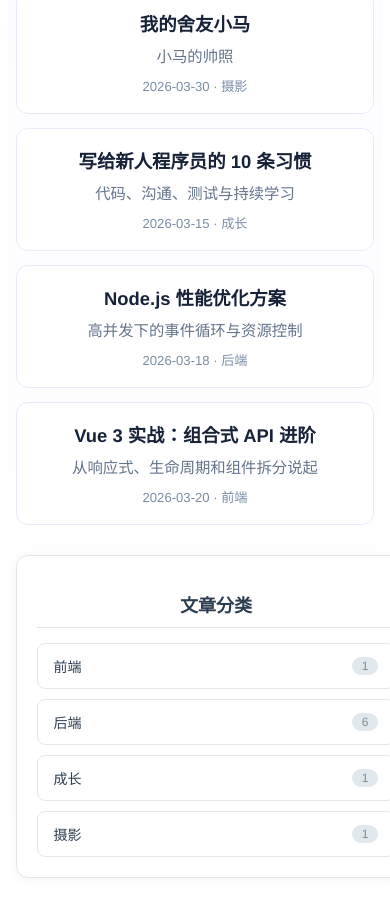
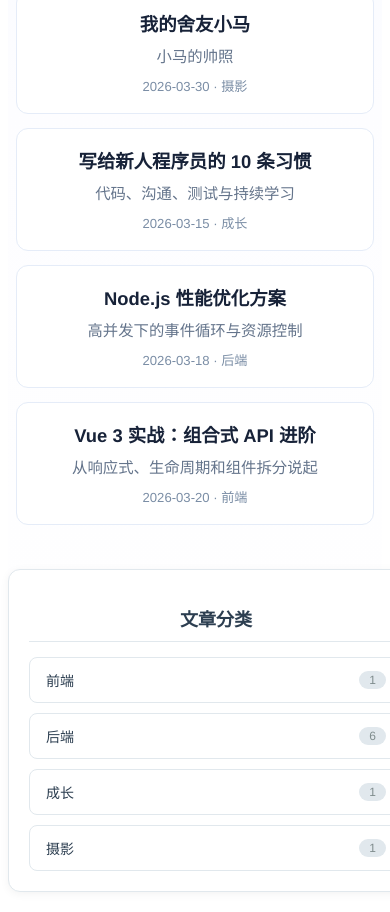
Before and after one commit to xiaosun734/personal-blog, a Vue app: page /#/text-homepage in a window 390 px wide. Shown: the part 1087-1999 px from the top of the page. Built offline with nearby package versions, Linux system fonts and the light colour scheme; the HTML template or start-up script is replaced by a standard one.

Commit message:
更新了页面布局，以及固定分类组件

```diff
--- a/src/components/classification-component.vue
+++ b/src/components/classification-component.vue
@@ -63,9 +63,10 @@ export default {
   box-shadow: 0 2px 10px rgba(0, 0, 0, 0.05);
   border: 1px solid #e1e8ed;
   width: 200px;
-  position: sticky;
+  position: fixed;
+  right: 50px;
   top: 160px;
-  align-self: flex-start;
+  z-index: 10;
 }
 
 .classification-title {
--- a/src/views/classification-page.vue
+++ b/src/views/classification-page.vue
@@ -3,10 +3,8 @@
     <HeaderComponent />
 
     <main class="content">
-      <div class="content-wrapper">
-        <div class="main-content">
-          <h1 class="page-title">{{ currentCategory || '所有分类' }}</h1>
-          <div class="article-list">
+      <h1 class="page-title">{{ currentCategory || '所有分类' }}</h1>
+      <div class="article-list">
       <div
         v-for="article in filteredArticles"
         :key="article.id"
@@ -24,14 +22,10 @@
       <div v-if="filteredArticles.length === 0" class="no-articles">
         该分类下暂无文章
       </div>
-          </div>
-        </div>
-
-        <aside class="sidebar">
-          <ClassificationComponent />
-        </aside>
       </div>
     </main>
+
+    <ClassificationComponent />
   </div>
 </template>
 
@@ -86,24 +80,9 @@ export default {
 }
 
 .content {
-  max-width: 1200px;
+  max-width: 800px;
   margin: 0 auto;
   padding: calc(120px + 30px) 20px 40px; /* 留出 header 空间，与header的容器padding一致 */
-}
-
-.content-wrapper {
-  display: flex;
-  gap: 30px;
-  align-items: flex-start;
-}
-
-.main-content {
-  flex: 1;
-}
-
-.sidebar {
-  width: 240px;
-  flex-shrink: 0;
 }
 
 .page-title {
@@ -180,18 +159,13 @@ export default {
 }
 
 @media (max-width: 992px) {
-  .content-wrapper {
-    flex-direction: column;
-  }
-
-  .sidebar {
-    width: 100%;
-  }
-
   .classification-container {
     position: relative;
-    top: 0;
+    right: auto;
+    top: auto;
     width: 100%;
+    margin: 20px auto;
+    max-width: 800px;
   }
 
   .classification-list {
--- a/src/views/text-homepage.vue
+++ b/src/views/text-homepage.vue
@@ -3,8 +3,6 @@
     <HeaderComponent />
 
     <main class="content">
-      <div class="content-wrapper">
-        <div class="main-content">
       <section class="hero">
         <h1 class="hero-title">欢迎来到我的博客</h1>
         <p>这里记录了我的前端、后端、生活思考与成长路线，持续更新。</p>
@@ -22,13 +20,9 @@
           </li>
         </ul>
       </section>
-        </div>
+    </main>
 
-        <aside class="sidebar">
     <ClassificationComponent />
-        </aside>
-      </div>
-    </main>
   </div>
 </template>
 
@@ -63,24 +57,9 @@ export default {
 }
 
 .content {
-  width: min(1100px, 92vw);
+  width: min(1000px, 92vw);
   margin: 0 auto;
   padding: calc(120px + 30px) 0 40px; /* 留出 header 空间 */
-}
-
-.content-wrapper {
-  display: flex;
-  gap: 30px;
-  align-items: flex-start;
-}
-
-.main-content {
-  flex: 1;
-}
-
-.sidebar {
-  width: 240px;
-  flex-shrink: 0;
 }
 
 .hero {
@@ -262,18 +241,13 @@ export default {
 }
 
 @media (max-width: 992px) {
-  .content-wrapper {
-    flex-direction: column;
-  }
-
-  .sidebar {
-    width: 100%;
-  }
-
   .classification-container {
     position: relative;
-    top: 0;
+    right: auto;
+    top: auto;
     width: 100%;
+    margin: 20px auto;
+    max-width: 800px;
   }
 
   .classification-list {
```
Lines whose indentation alone changed are shown as unchanged.
